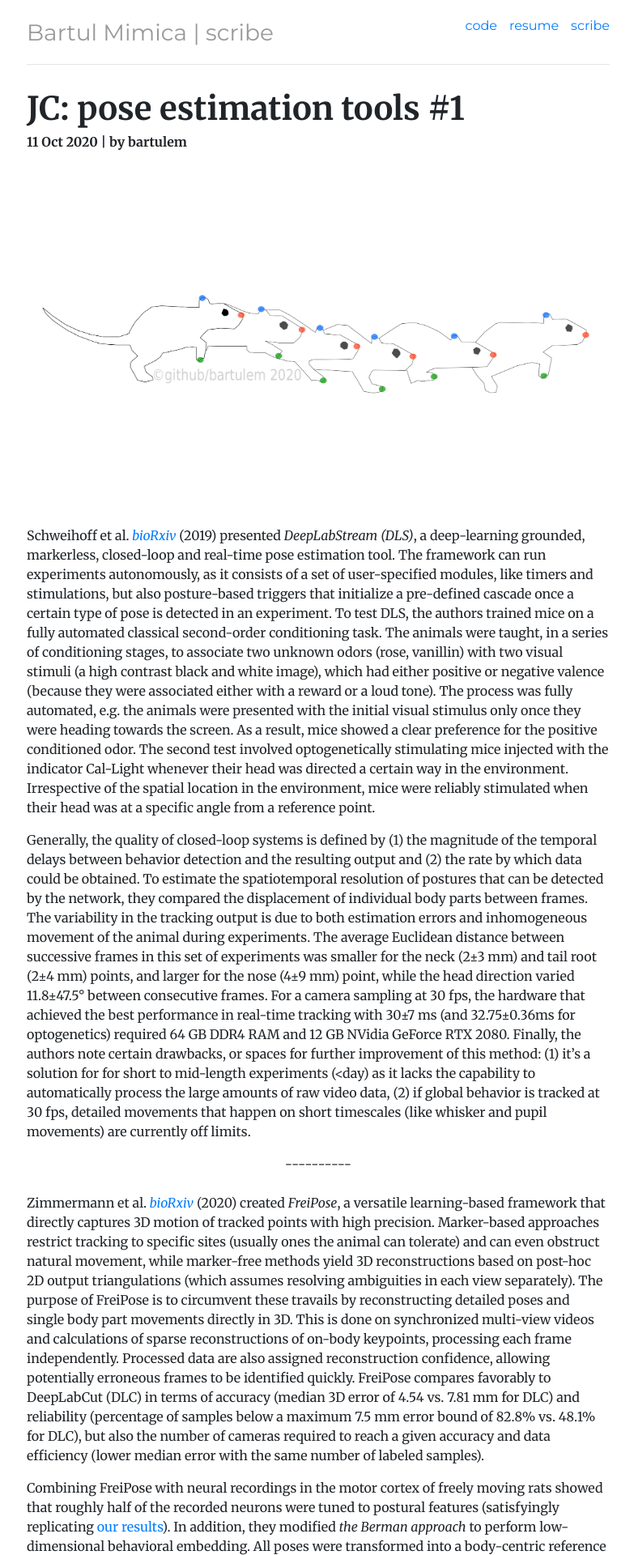
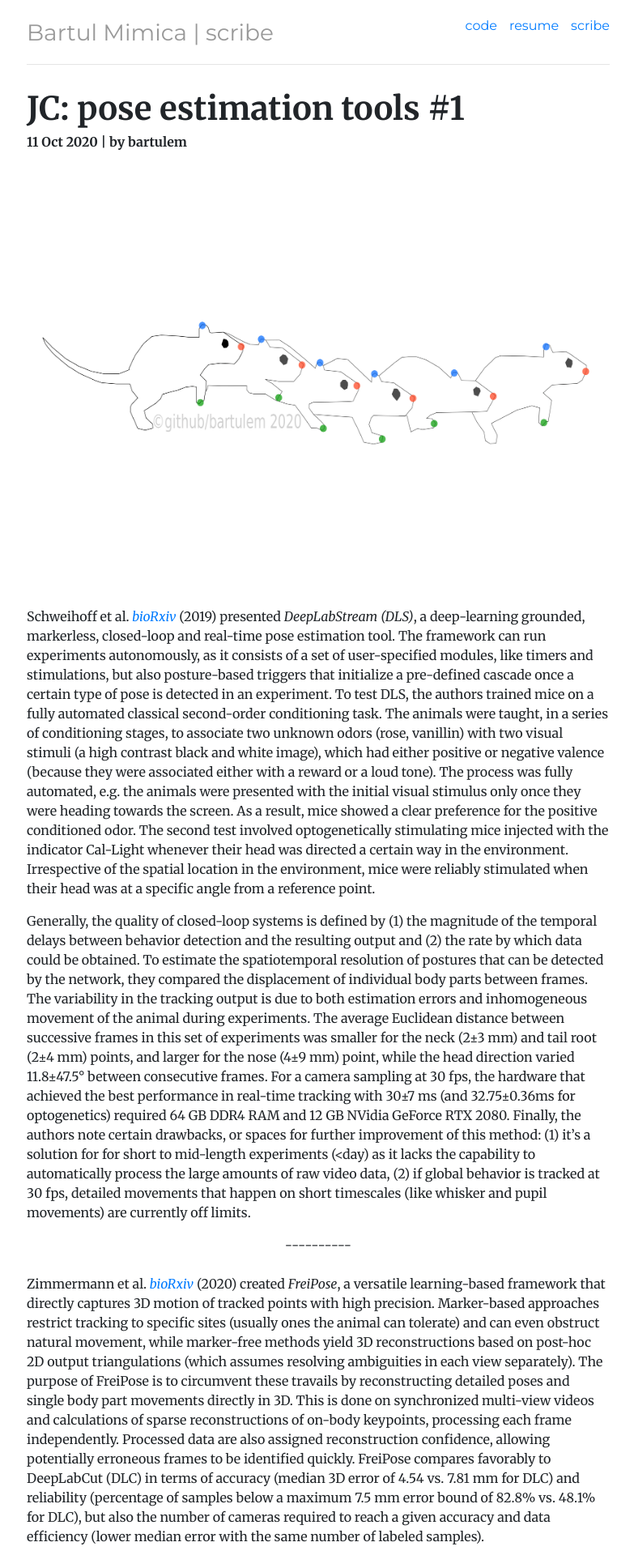
Before and after one commit to bartulem/bartulem.github.io, a Jekyll site: the page built from _posts/2020-10-11-pose-estimation-tools-#1.md, in a window 1280 px wide. Shown: the top 1920 px of the page at 81% size, without its empty margins (247-1030 px from the left). Built offline with Jekyll 4.4.1, drawn with Linux system fonts in a browser that asks for light colours; comment, search, counter and statistics services are not loaded.

Commit message:
pose estimation v5

```diff
--- a/_posts/2020-10-11-pose-estimation-tools-#1.md
+++ b/_posts/2020-10-11-pose-estimation-tools-#1.md
@@ -9,7 +9,7 @@
 ---
 <br/>
 <p class="text-center">
-  <img class="img-custom" alt="pe1" src="/img/pose-estimation-1.png" height="400" width="700"/>
+  <img class="img-custom" alt="pe1" src="/img/pose-estimation-1.png" height="500" width="700"/>
 </p>
 
 Schweihoff et al. <a target="_blank" href="https://www.biorxiv.org/content/10.1101/2019.12.20.884478v1"><em>bioRxiv</em></a> (2019) presented *DeepLabStream (DLS)*, a deep-learning grounded, markerless, closed-loop and real-time pose estimation tool. The framework can run experiments autonomously, as it consists of a set of user-specified modules, like timers and stimulations, but also posture-based triggers that initialize a pre-defined cascade once a certain type of pose is detected in an experiment. To test DLS, the authors trained mice on a fully automated classical second-order conditioning task. The animals were taught, in a series of conditioning stages, to associate two unknown odors (rose, vanillin) with two visual stimuli (a high contrast black and white image), which had either positive or negative valence (because they were associated either with a reward or a loud tone). The process was fully automated, e.g. the animals were presented with the initial visual stimulus only once they were heading towards the screen. As a result, mice showed a clear preference for the positive conditioned odor. The second test involved optogenetically stimulating mice injected with the indicator Cal-Light whenever their head was directed a certain way in the environment. Irrespective of the spatial location in the environment, mice were reliably stimulated when their head was at a specific angle from a reference point.
```
